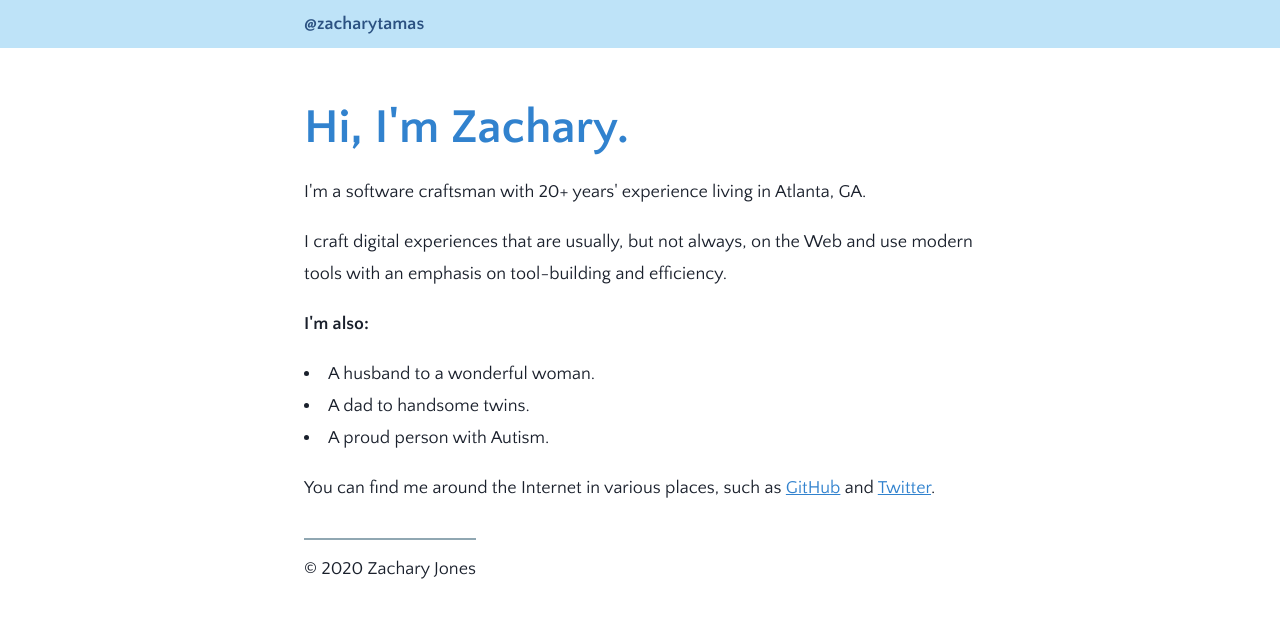
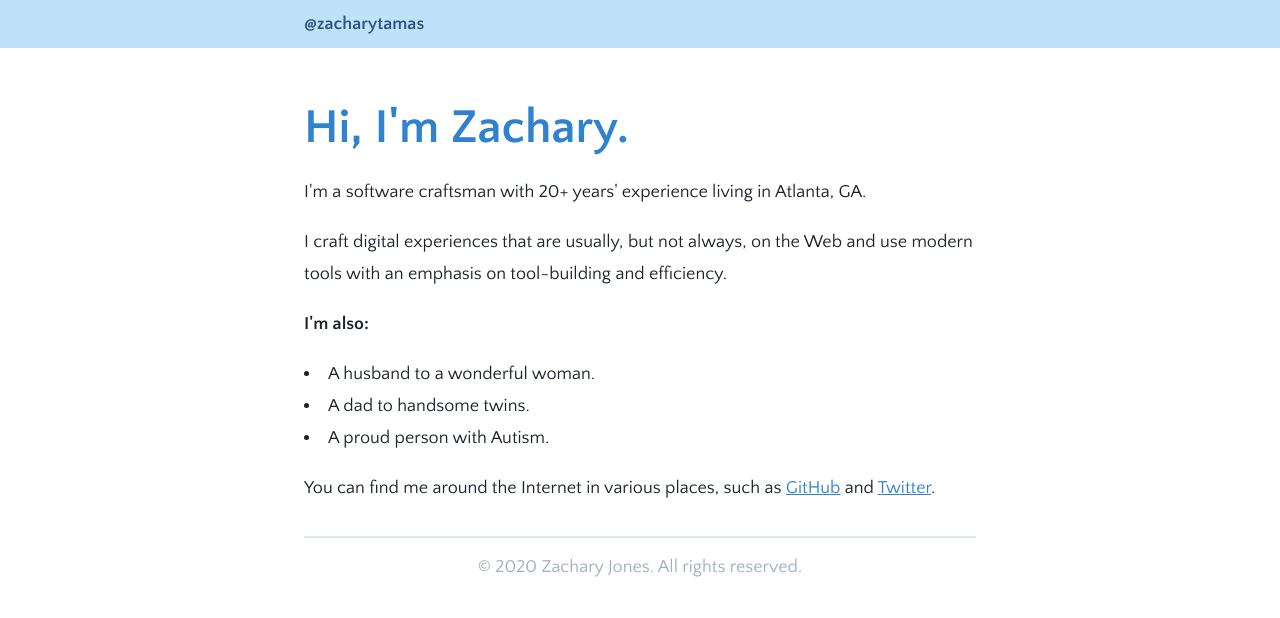
Before and after one commit to zacharytamas/hub, a Next.js app: page / in a window 1280 px wide. Shown: the top 618 px of the page. Built offline with nearby package versions, Linux system fonts and the light colour scheme.

Commit message:
Improve footer design

```diff
--- a/src/components/SiteFooter.tsx
+++ b/src/components/SiteFooter.tsx
@@ -1,15 +1,9 @@
 import React from 'react';
-import styled from '@emotion/styled';
-
-const SiteFooterStyled = styled.footer`
-  border-top: 2px #90a7b2 solid;
-  display: inline-block;
-  padding-top: 1rem;
-  margin-top: 1rem;
-`;
 
 export default () => (
-  <SiteFooterStyled>
-    &copy; {new Date().getFullYear()} Zachary Jones
-  </SiteFooterStyled>
+  <footer className="mt-8 border-t-2 pt-4">
+    <div className="text-gray-500 text-center">
+      &copy; {new Date().getFullYear()} Zachary Jones. All rights reserved.
+    </div>
+  </footer>
 );
```
